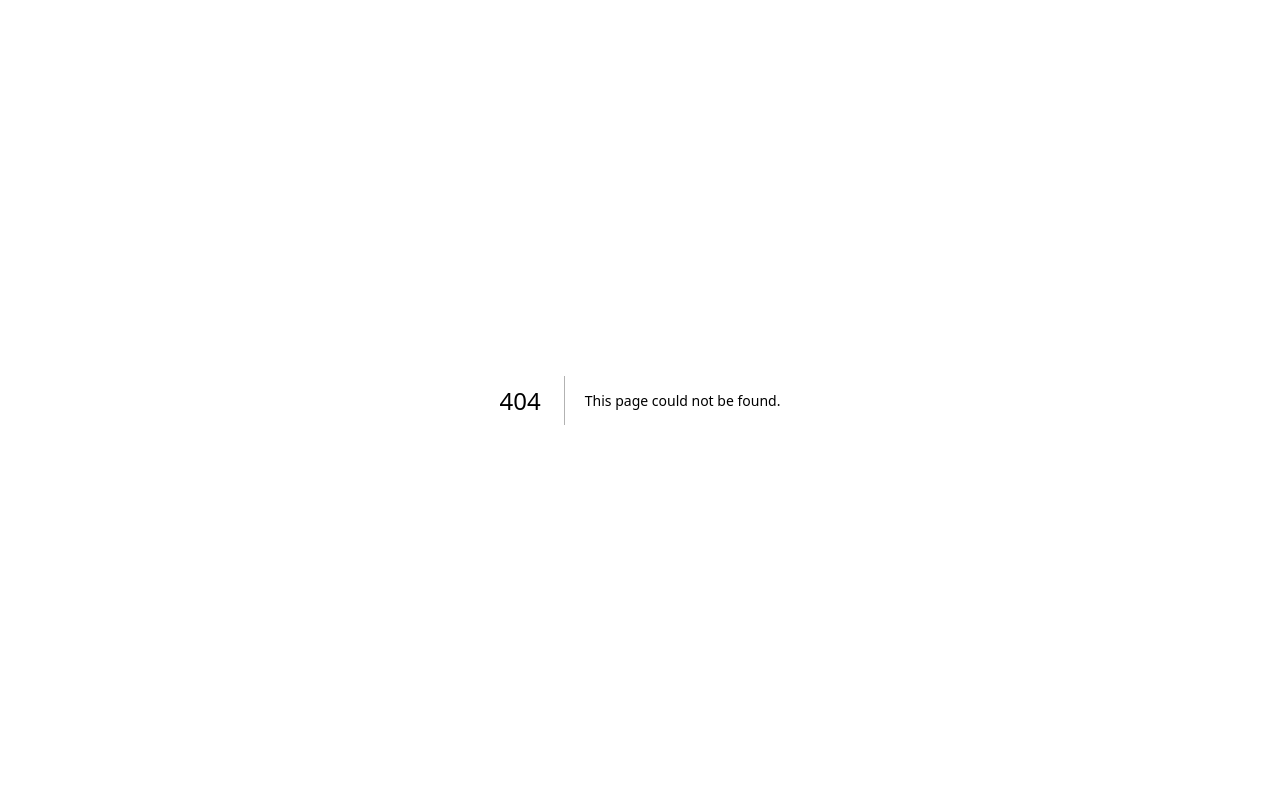
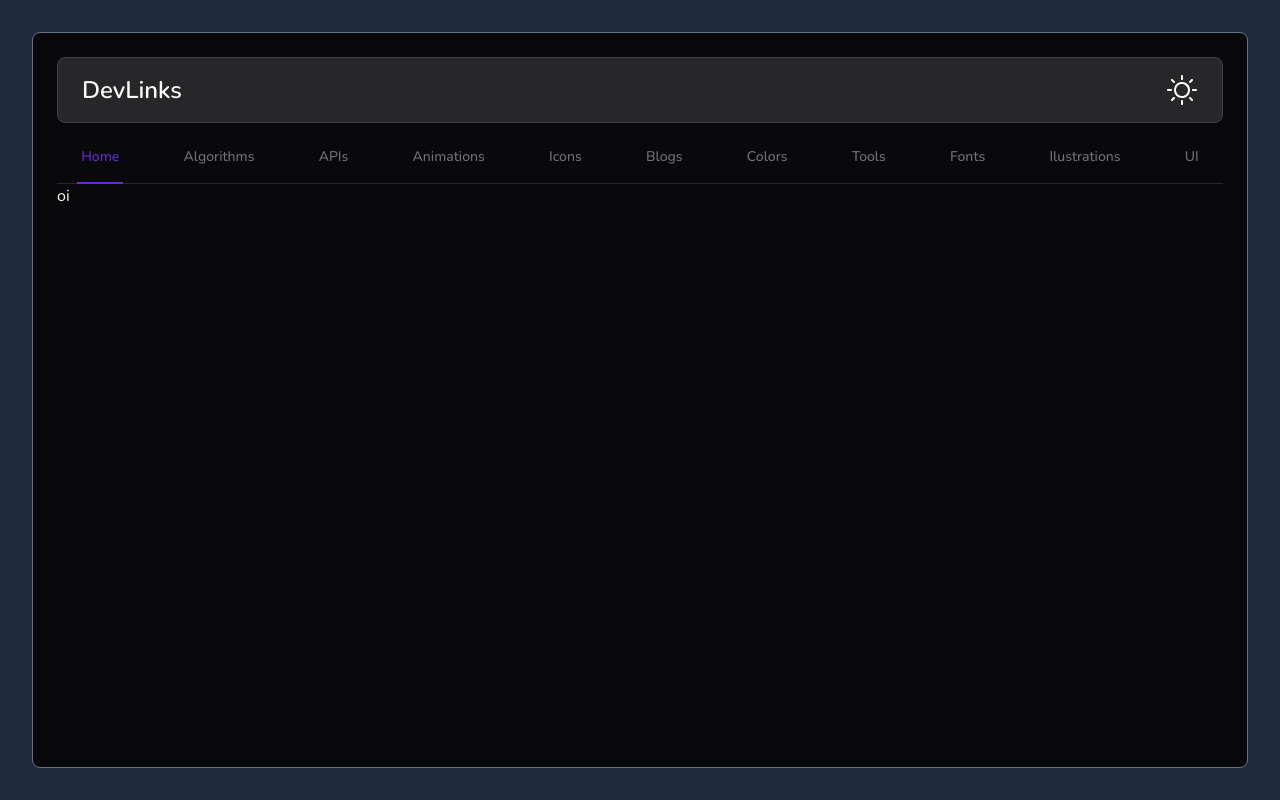
Before and after one commit to antoniobiasotti/devlinks, a Next.js app: page /algos in a window 1280 px wide. Before the commit this address had no page. Built offline with nearby package versions, Linux system fonts and the light colour scheme.

Commit message:
working on tabs routes + changed layout

```diff
--- /dev/null
+++ b/src/app/(devlinks)/(home)/algos/page.tsx
@@ -0,0 +1,5 @@
+export default function SessionTheme() {
+     return (
+          <div>oi</div>
+     )
+}
--- a/src/app/(devlinks)/(home)/page.tsx
+++ b/src/app/(devlinks)/(home)/page.tsx
@@ -1,6 +1,3 @@
-import { Header } from "@/components/header";
-import { MainNavigationBar } from "@/components/Navbar";
-import { SettingsTabs } from "@/components/SettingsTabs";
 import Image from "next/image";
 import Link from "next/link";
 
@@ -9,10 +6,7 @@ export default async function Home() {
   await new Promise(resolve => setTimeout(resolve, 1000))
 
   return (
-    <main className="h-full flex gap-3 bg-zinc-950 rounded-lg justify-center py-6 border border-slate-500">
       <div className="space-y-8 justify-center">
-        <Header />
-        <SettingsTabs/>
         <div className="flex flex-col justify-center items-center font-light p-4">
           <div className="w-full h-full bg-zinc-800 px-10 py-5 flex-col justify-center items-center gap-2 inline-flex border border-zinc-700 rounded">
             <div className="w-96 flex-col items-center gap-2 inline-flex">
@@ -46,6 +40,5 @@ export default async function Home() {
           </div>
         </div>
       </div>
-    </main>
   );
 }
--- a/src/app/(devlinks)/layout.tsx
+++ b/src/app/(devlinks)/layout.tsx
@@ -1,9 +1,17 @@
 import { ReactNode } from 'react'
+
+import { Header } from "@/components/header";
+import { MainNavigationBar } from "@/components/Navbar";
+import { SettingsTabs } from "@/components/SettingsTabs";
 
 export default function HomeLayout({ children } : { children: ReactNode }) {
     return (
         <div className="h-screen bg-slate-800 text-zinc-50 px-8 py-8 selection:bg-slate-800">
-            {children}
+            <main className="h-full bg-zinc-950 rounded-lg justify-center py-6 px-6 border border-slate-500">
+                <Header />
+                <SettingsTabs/>
+                {children}
+            </main>
         </div>
     )
 }
--- a/src/components/SettingsTabs/index.tsx
+++ b/src/components/SettingsTabs/index.tsx
@@ -11,46 +11,51 @@ export function SettingsTabs() {
     <Tabs.Root value={currentTab} onValueChange={setCurrentTab}>
       <Tabs.List className="mt-6 flex w-full justify-around gap-4 border-b border-zinc-800">
         <TabItem
-          value="tab1"
-          title="Algorithms"
-          isSelected={currentTab === 'tab1'}
-        />
+            value="tab1"
+            title="Home"
+            isSelected={currentTab === 'tab1'}
+          />
         <TabItem
           value="tab2"
-          title="APIs"
+          title="Algorithms"
           isSelected={currentTab === 'tab2'}
         />
         <TabItem
           value="tab3"
-          title="Animations"
+          title="APIs"
           isSelected={currentTab === 'tab3'}
         />
-        <TabItem value="tab4" title="Icons" isSelected={currentTab === 'tab4'} />
-        <TabItem value="tab5" title="Blogs" isSelected={currentTab === 'tab5'} />
         <TabItem
-          value="tab6"
-          title="Colors"
-          isSelected={currentTab === 'tab6'}
+          value="tab4"
+          title="Animations"
+          isSelected={currentTab === 'tab4'}
         />
+        <TabItem value="tab5" title="Icons" isSelected={currentTab === 'tab5'} />
+        <TabItem value="tab6" title="Blogs" isSelected={currentTab === 'tab6'} />
         <TabItem
           value="tab7"
-          title="Tools"
+          title="Colors"
           isSelected={currentTab === 'tab7'}
         />
         <TabItem
           value="tab8"
-          title="Fonts"
+          title="Tools"
           isSelected={currentTab === 'tab8'}
         />
         <TabItem
           value="tab9"
-          title="Ilustrations"
+          title="Fonts"
           isSelected={currentTab === 'tab9'}
         />
         <TabItem
           value="tab10"
+          title="Ilustrations"
+          isSelected={currentTab === 'tab10'}
+        />
+        <TabItem
+          value="tab11"
           title="UI"
-          isSelected={currentTab === 'tab10'}
+          isSelected={currentTab === 'tab11'}
         />
       </Tabs.List>
     </Tabs.Root>
```
